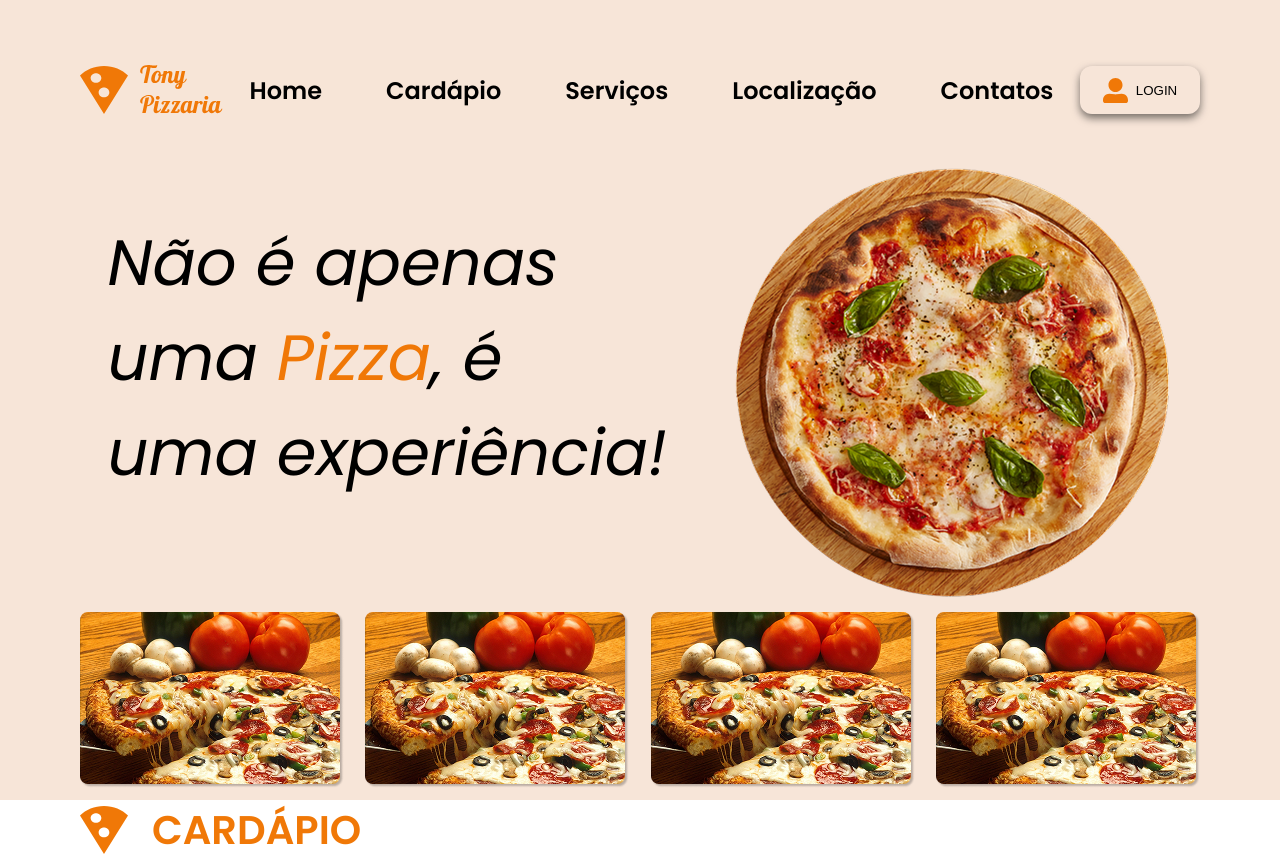
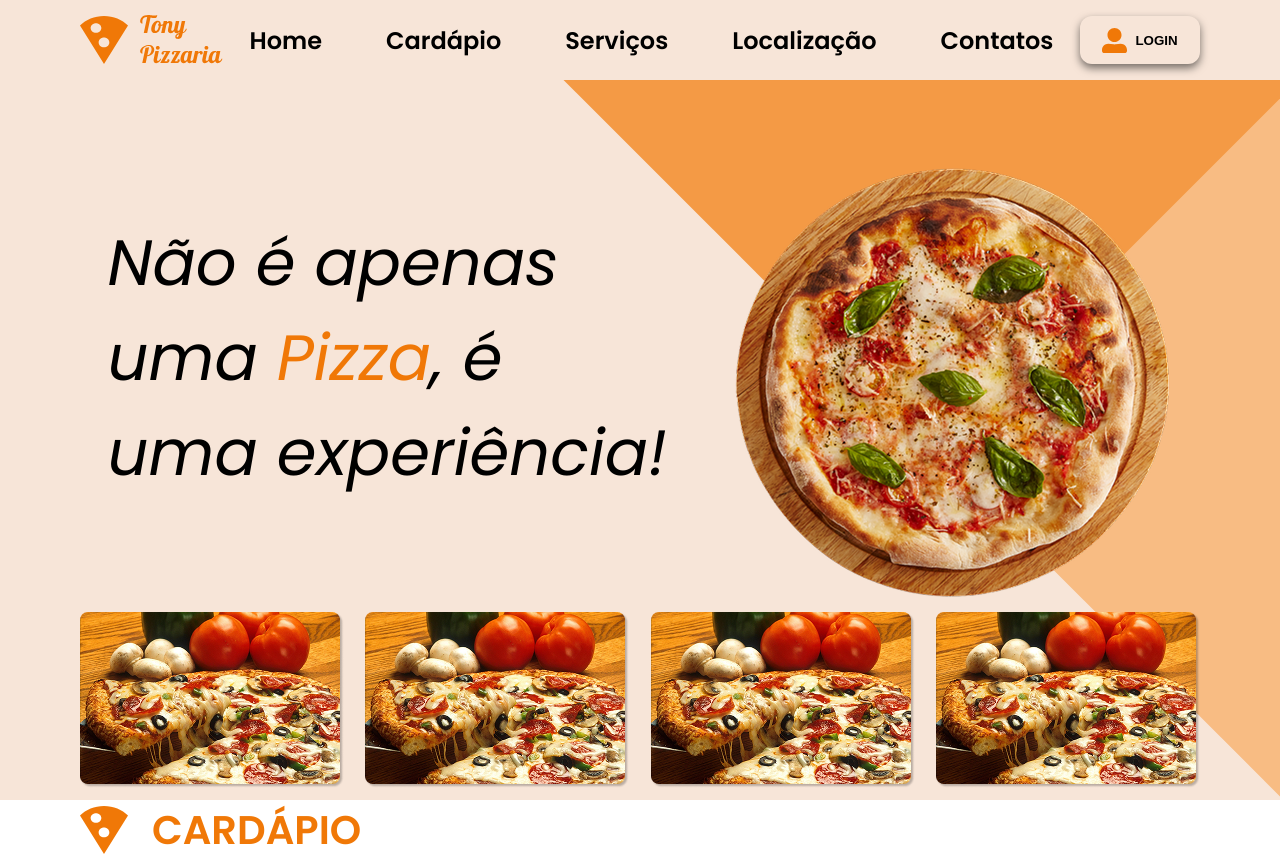
Before and after one commit to tabguimaraes/tony-nathan, a plain HTML site: page index.html in a window 1280 px wide. Shown: the top 863 px of the page. Drawn offline with Linux system fonts and the light colour scheme.

Commit message:
ajustado o header para encobrir as informações do main ao rolar a página

```diff
--- a/style.css
+++ b/style.css
@@ -28,17 +28,17 @@ body {
 }
 
 header {
-  height: 60px;
+  height: 80px;
   position: fixed;
   width: 100vw;
-  top: 60px;
+  /* top: 60px; */
   display: flex;
   justify-content: space-between;
   align-items: center;
   padding: var(--default-padding);
   z-index: 100;
-  backdrop-filter: blur(2px);
-  background-color: rgba(247, 229, 216, 0.8);
+  /* backdrop-filter: blur(2px); */
+  background-color: var(--secundary-color);
 }
 
 header menu {
@@ -70,6 +70,17 @@ header li:hover {
   align-items: center;
   justify-content: center;
   gap: 8px;
+  font-weight: 700;
+  transition: 0.2s;
+}
+
+.login:hover {
+  cursor: pointer;
+  transform: scale(1.1);
+}
+
+.login:active {
+  transform: scale(0.9);
 }
 
 section {
@@ -79,7 +90,7 @@ section {
 
 .home {
   background-color: var(--secundary-color);
-  background-image: url(./img/background-home.svg);
+  background-image: url("./img/background.svg");
   background-repeat: no-repeat;
   background-position: top right;
   background-size: contain;
```
